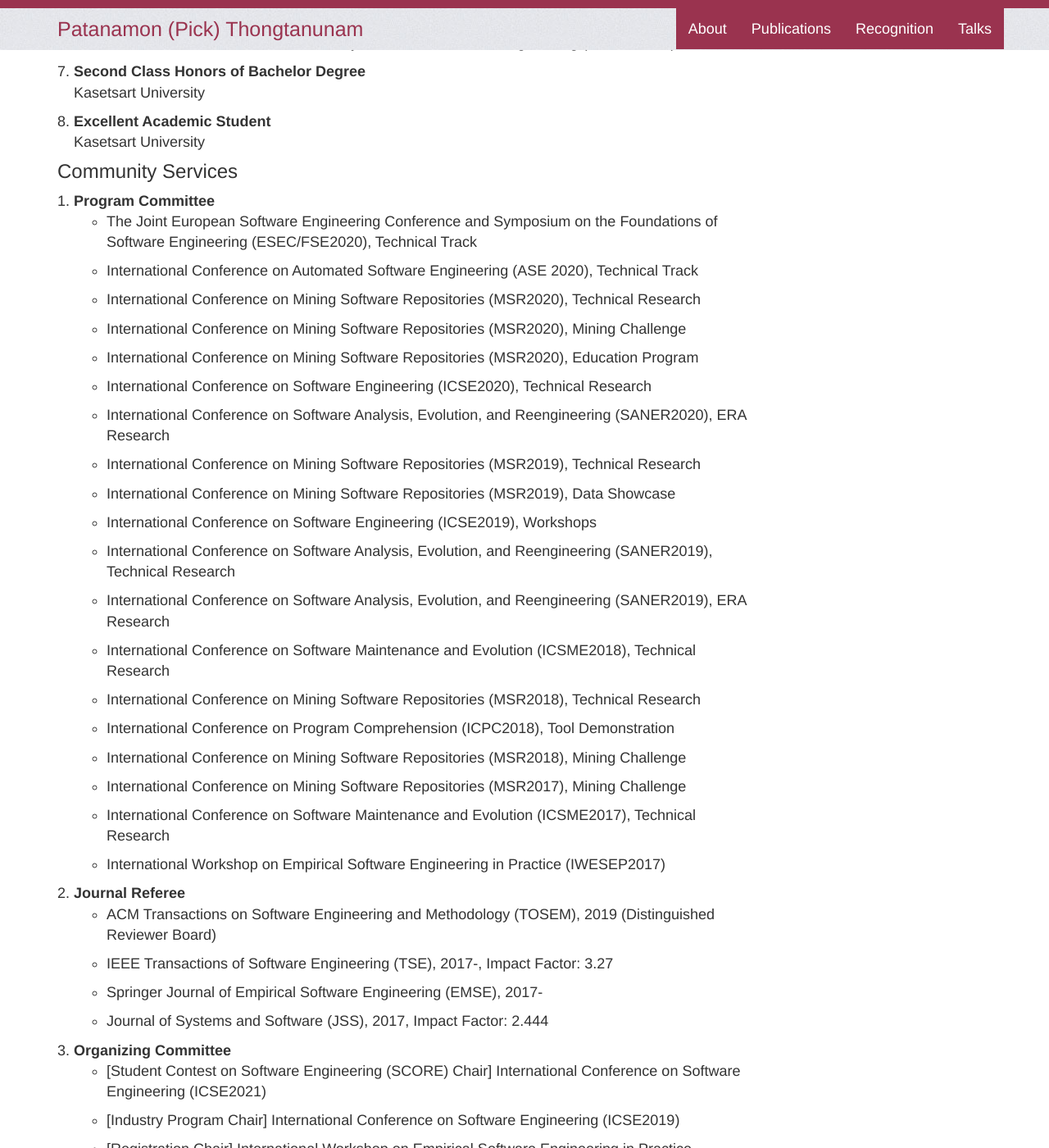
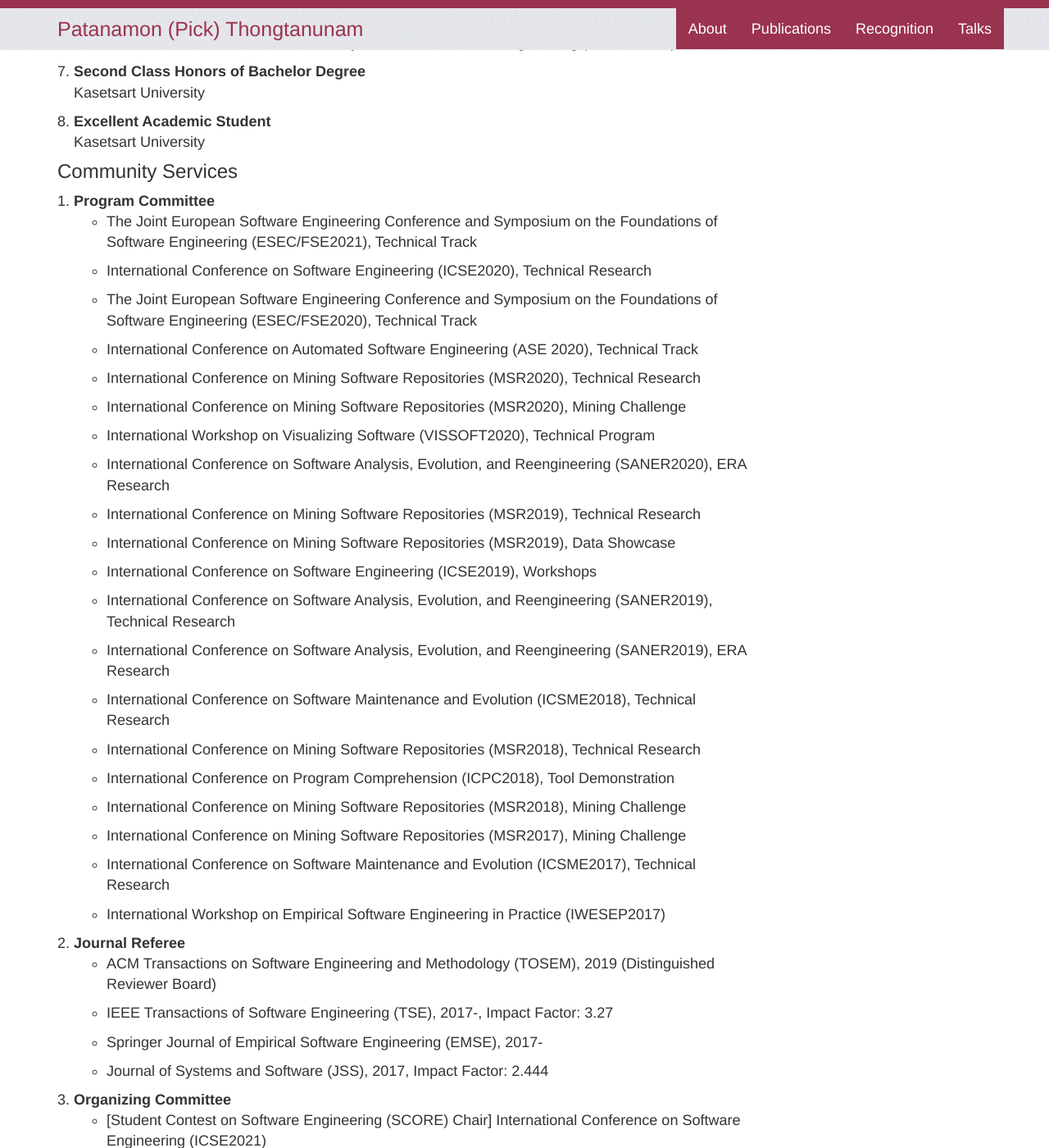
Before and after one commit to patanamon/patanamon.github.io, a Jekyll site: the page built from index.html, in a window 1280 px wide and 1400 px high, scrolled down 4418 px. Shown: the whole window at 82% size. Built offline with Jekyll 4.4.1, drawn with Linux system fonts in a browser that asks for light colours; comment, search, counter and statistics services are not loaded; some of the changed text lies outside the part shown.

Commit message:
Add ICSE2020 OC and FSE2021 reviewer

```diff
--- a/_data/services.yml
+++ b/_data/services.yml
@@ -1,11 +1,12 @@
 - name: "Program Committee"
   venues:
+    - name: "The Joint European Software Engineering Conference and Symposium on the Foundations of Software Engineering (ESEC/FSE2021), Technical Track"
+    - name: "International Conference on Software Engineering (ICSE2020), Technical Research"
     - name: "The Joint European Software Engineering Conference and Symposium on the Foundations of Software Engineering (ESEC/FSE2020), Technical Track"
     - name: "International Conference on Automated Software Engineering (ASE 2020), Technical Track"
     - name: "International Conference on Mining Software Repositories (MSR2020), Technical Research"
     - name: "International Conference on Mining Software Repositories (MSR2020), Mining Challenge"
-    - name: "International Conference on Mining Software Repositories (MSR2020), Education Program"
-    - name: "International Conference on Software Engineering (ICSE2020), Technical Research"
+    - name: "International Workshop on Visualizing Software  (VISSOFT2020), Technical Program"
     - name: "International Conference on Software Analysis, Evolution, and Reengineering (SANER2020), ERA Research"
     - name: "International Conference on Mining Software Repositories (MSR2019), Technical Research"
     - name: "International Conference on Mining Software Repositories (MSR2019), Data Showcase"
@@ -28,6 +29,7 @@
 - name: "Organizing Committee"
   venues:
     - name: "[Student Contest on Software Engineering (SCORE) Chair] International Conference on Software Engineering (ICSE2021)"
+    - name: "[Special Event Chair] International Conference on Software Engineering (ICSE2020)"
     - name: "[Industry Program Chair] International Conference on Software Engineering (ICSE2019)"
     - name: "[Registration Chair] International Workshop on Empirical Software Engineering in Practice (IWESEP2016)"
     - name: "[Financial Chair] International Workshop on Empirical Software Engineering in Practice (IWESEP2014)"
```
